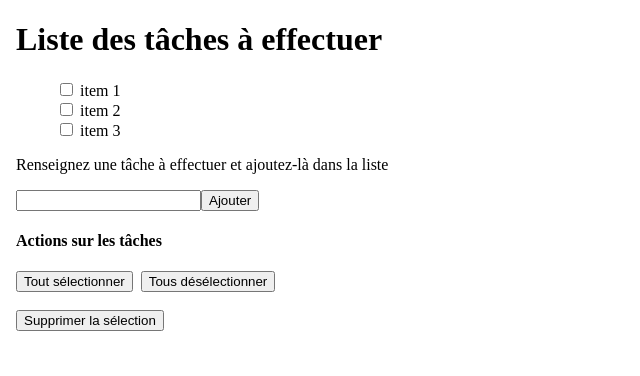
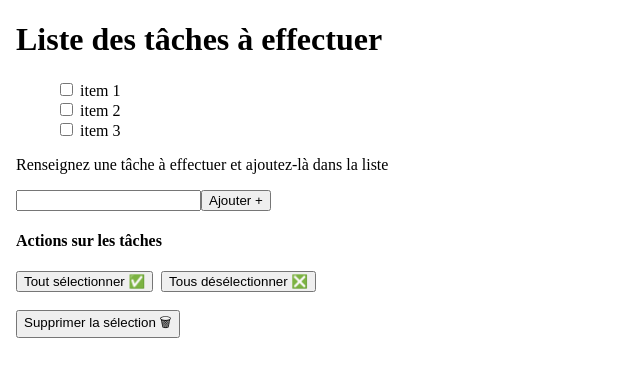
Before and after one commit to didYeah/todolist, an Angular app: page / in a window 1280 px wide. Shown: the top 376 px of the page, without its empty margins (0-640 px from the left). Built offline with nearby package versions, Linux system fonts and the light colour scheme.

Commit message:
202306021400

```diff
--- a/src/app/additem/additem.component.html
+++ b/src/app/additem/additem.component.html
@@ -2,4 +2,4 @@
 <p>Renseignez une tâche à effectuer et ajoutez-là dans la liste</p>
 
 <input type="text" [(ngModel)]="newItem" >
-<button (click)="addNewItem()">Ajouter</button>
+<button (click)="addNewItem()">Ajouter +</button>
--- a/src/app/deleteltem/deleteltem.component.html
+++ b/src/app/deleteltem/deleteltem.component.html
@@ -1,2 +1,2 @@
-<br>
-<button (click)="deleteSelected()">Supprimer la sélection</button>&nbsp;
+<br/>
+<button (click)="deleteSelected()">Supprimer la sélection 🗑</button>&nbsp;
--- a/src/app/selectitem/selectitem.component.html
+++ b/src/app/selectitem/selectitem.component.html
@@ -1,6 +1,6 @@
 
 <h4>Actions sur les tâches</h4>
 <section>
-    <button (click)="selectAll()">Tout sélectionner</button>&nbsp;
-    <button (click)="unselectAll()">Tous désélectionner</button>&nbsp;
+    <button (click)="selectAll()">Tout sélectionner &#9989;</button>&nbsp;
+    <button (click)="unselectAll()">Tous désélectionner &#10062;</button>&nbsp;
 </section>
```
Also changed, not shown: src/app/deleteltem/deleteltem.component.ts (+1 -9 lines), src/app/selectitem/selectitem.component.ts (+0 -10 lines).
